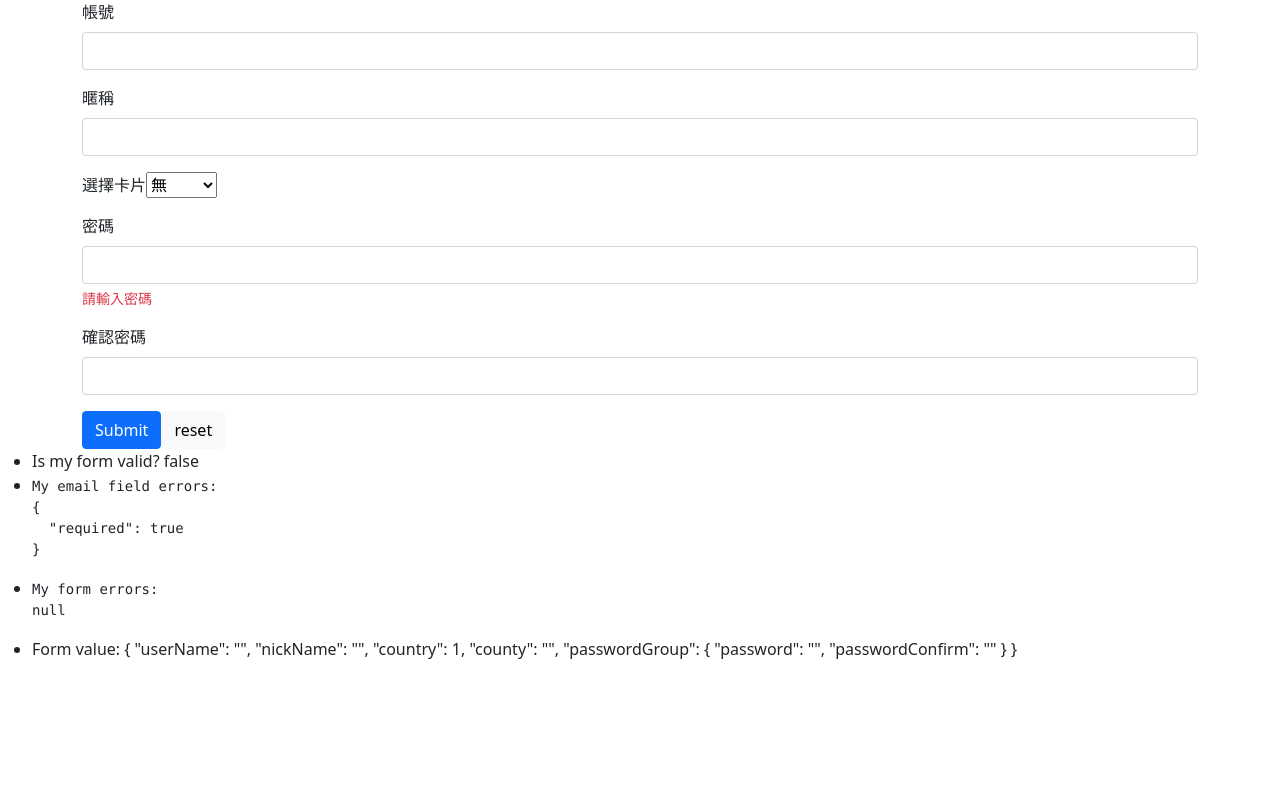
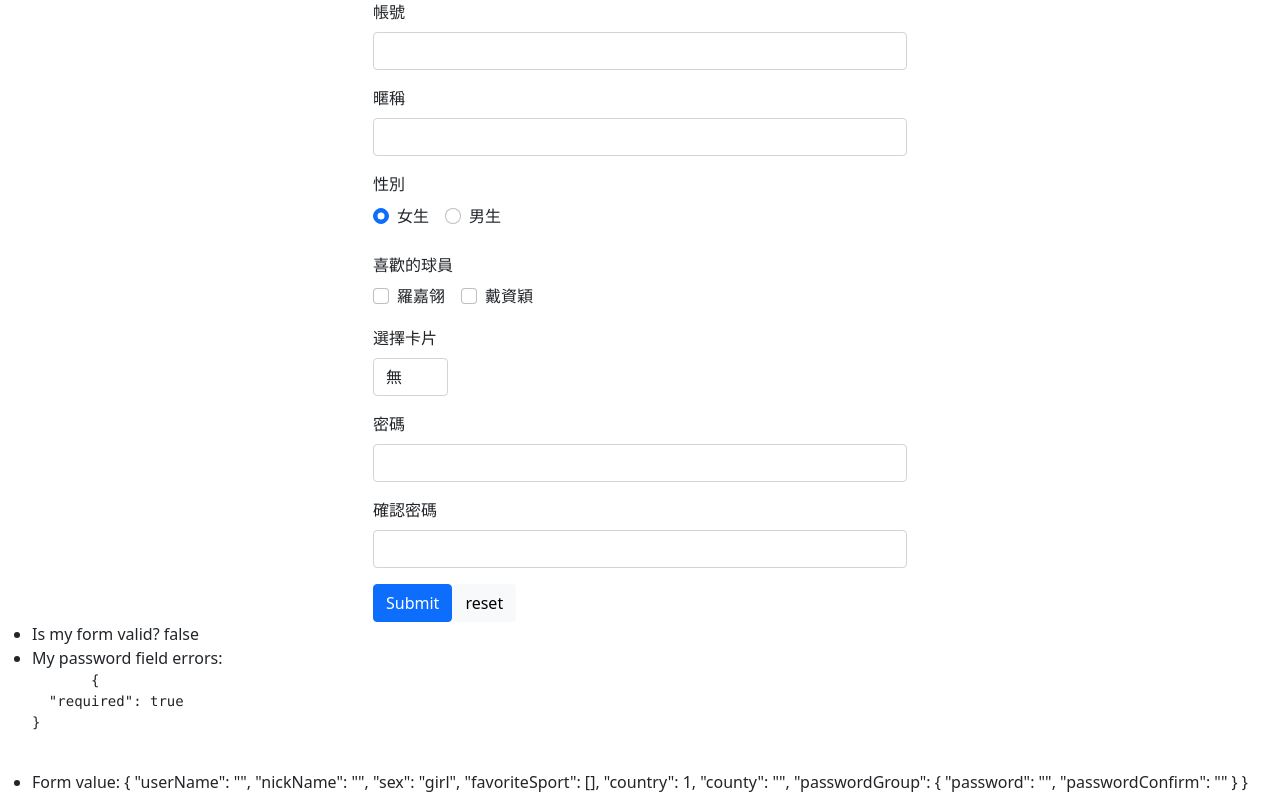
Before and after one commit to bnmghjtyu0/let-api-angular, an Angular app: page / in a window 1280 px wide. Built offline with nearby package versions, Linux system fonts and the light colour scheme.

Commit message:
表單驗證 day4: checkbox 選擇喜歡的球員

```diff
--- a/src/app/name-editor/name-editor.component.html
+++ b/src/app/name-editor/name-editor.component.html
@@ -1,10 +1,6 @@
 <div class="container">
-  <form
-    [formGroup]="profileForm"
-    (ngSubmit)="onSubmit()"
-    class="form-group"
-    novalidate
-  >
+  <div class="row col-md-6 offset-md-3">
+    <form [formGroup]="profileForm" (ngSubmit)="onSubmit()" class="form-group">
       <div class="mb-3">
         <label for="username" class="form-label">帳號</label>
         <input
@@ -12,22 +8,21 @@
           type="text"
           formControlName="userName"
           class="form-control"
+          [ngClass]="{ 'is-invalid': submitted && userName.errors }"
         />
 
         <!-- get userName() 回傳這個參數Ï -->
-      <div *ngIf="userName.invalid && (userName.dirty || userName.touched)">
         <div
-          [hidden]="!userName.errors?.required"
+          *ngIf="submitted && userName.errors?.required"
           class="form-text text-danger"
         >
           請輸入帳號
         </div>
         <div
-          [hidden]="!userName.errors?.minlength"
+          *ngIf="submitted && userName.errors?.minlength"
           class="form-text text-danger"
         >
           長度需要大魚 5
-        </div>
         </div>
 
         <!-- <div *ngIf="profileForm.controls['userName'].invalid">
@@ -47,17 +42,95 @@
           type="text"
           formControlName="nickName"
           class="form-control"
+          [ngClass]="{ 'is-invalid': submitted && form.nickName.errors }"
         />
-      <div *ngIf="profileForm.controls['nickName'].invalid">
-        <div class="form-text text-danger">請輸入暱稱</div>
+        <div
+          *ngIf="submitted && form.nickName.errors?.required"
+          class="form-text text-danger"
+        >
+          請輸入暱稱
         </div>
       </div>
 
       <div class="mb-3">
-      <label>選擇卡片</label>
+        <label class="form-label">性別</label>
+        <div>
+          <div class="form-check form-check-inline">
+            <input
+              id="girl"
+              class="form-check-input"
+              type="radio"
+              value="girl"
+              name="sex"
+              formControlName="sex"
+            />
+            <label for="girl" class="form-check-label" name="sex">女生</label>
+          </div>
+          <div class="form-check form-check-inline">
+            <input
+              id="boy"
+              class="form-check-input"
+              type="radio"
+              value="boy"
+              name="sex"
+              formControlName="sex"
+            />
+            <label for="boy" class="form-check-label" name="sex">男生</label>
+          </div>
+        </div>
+      </div>
+
+      <div class="mb-3">
+        <div class="row align-items-center">
+          <div class="col-auto">
+            <label class="col-form-label">喜歡的球員</label>
+          </div>
+          <div class="col-auto p-0">
+            <div
+              *ngIf="submitted && favoriteSport.errors?.minimumOne"
+              class="form-text text-danger"
+            >
+              <div class="form-text text-danger">至少選一個</div>
+            </div>
+          </div>
+        </div>
+        <div>
+          <!-- <div class="form-check form-check-inline">
+            <input
+              id="checkedAll"
+              class="form-check-input"
+              type="checkbox"
+              value="全選"
+              (change)="onCheckboxAllChange($event)"
+            />
+            <label for="checkedAll" class="form-check-label">全選</label>
+          </div> -->
+          <div
+            class="form-check form-check-inline"
+            *ngFor="let sport of favoriteSportList; let i = index"
+          >
+            <input
+              id="sport-{{ i }}"
+              class="form-check-input"
+              type="checkbox"
+              [value]="sport.value"
+              (change)="onCheckboxChange($event)"
+            />
+            <label for="sport-{{ i }}" class="form-check-label">{{
+              sport.name
+            }}</label>
+          </div>
+        </div>
+      </div>
+
+      <div class="mb-3">
+        <label class="form-label">選擇卡片</label>
         <!-- 2. Call onCountryChange() function on Drop Down value Change -->
+        <div class="row">
+          <div class="col-auto">
             <select
               id="country"
+              class="form-control"
               formControlName="country"
               (change)="onCountryChange()"
             >
@@ -66,14 +139,23 @@
               </option>
             </select>
           </div>
-
-    <div [hidden]="country.value === 1">
-      <div class="mb-3">
-        <label>卡片號碼</label>
-        <input type="text" id="county" formControlName="county" />
+          <div class="col-auto" [hidden]="country.value === 1">
+            <input
+              type="text"
+              id="county"
+              formControlName="county"
+              class="form-control"
+              [ngClass]="{ 'is-invalid': submitted && county.errors }"
+            />
             <!-- 3. Show if County Field has Required validator or not -->
 
+            <div
+              *ngIf="submitted && form.county.errors?.required"
+              class="form-text text-danger"
+            >
               <div class="form-text text-danger">請輸入卡片號碼</div>
+            </div>
+          </div>
         </div>
       </div>
 
@@ -85,9 +167,11 @@
             type="text"
             formControlName="password"
             class="form-control"
+            [ngClass]="{ 'is-invalid': submitted && password?.errors }"
           />
+
           <div
-          [hidden]="!password?.errors?.required"
+            *ngIf="submitted && password?.errors?.required"
             class="form-text text-danger"
           >
             請輸入密碼
@@ -101,8 +185,20 @@
             type="text"
             formControlName="passwordConfirm"
             class="form-control"
+            [ngClass]="{ 'is-invalid': submitted && passwordConfirm?.errors }"
           />
-
+          <div
+            *ngIf="submitted && passwordConfirm?.errors?.required"
+            class="form-text text-danger"
+          >
+            密碼不一致
+          </div>
+          <div
+            *ngIf="submitted && passwordConfirm?.errors?.mustMatch"
+            class="form-text text-danger"
+          >
+            密碼不一致
+          </div>
         </div>
       </div>
       <!-- <button
@@ -119,20 +215,16 @@
       </button>
     </form>
   </div>
+</div>
 
 <ul>
   <li>Is my form valid? {{ profileForm.valid }}</li>
   <li>
+    My password field errors:
     <pre>
-My email field errors:
-{{ profileForm.controls.userName.errors | json }}</pre
-    >
+       {{ passwordConfirm?.errors | json }}
+    </pre>
   </li>
-  <li>
-    <pre>
-My form errors:
-{{ profileForm.errors | json }}</pre
-    >
-  </li>
+
   <li>Form value: {{ profileForm.value | json }}</li>
 </ul>
--- a/src/app/name-editor/name-editor.component.ts
+++ b/src/app/name-editor/name-editor.component.ts
@@ -4,7 +4,50 @@ import {
   FormBuilder,
   FormGroup,
   Validators,
+  FormArray,
 } from '@angular/forms';
+
+function profileFormValidator() {
+  return (formGroup: FormGroup) => {
+    let favoriteSportControl = formGroup.controls['favoriteSport'];
+
+    if (
+      favoriteSportControl.errors &&
+      !favoriteSportControl.errors.minimumOne
+    ) {
+      // return if another validator has already found an error on the matchingControl
+      return;
+    }
+
+    if (favoriteSportControl.value.length === 0) {
+      favoriteSportControl.setErrors({ minimumOne: true });
+    } else {
+      favoriteSportControl.setErrors(null);
+    }
+  };
+}
+
+function passwordMatchValidator(
+  controlName: string,
+  matchingControlName: string
+) {
+  return (formGroup: FormGroup) => {
+    const control = formGroup.controls[controlName];
+    const matchingControl = formGroup.controls[matchingControlName];
+
+    if (matchingControl.errors && !matchingControl.errors.mustMatch) {
+      // return if another validator has already found an error on the matchingControl
+      return;
+    }
+
+    // set error on matchingControl if validation fails
+    if (control.value !== matchingControl.value) {
+      matchingControl.setErrors({ mustMatch: true });
+    } else {
+      matchingControl.setErrors(null);
+    }
+  };
+}
 
 @Component({
   selector: 'name-editor',
@@ -12,13 +55,22 @@ import {
   styleUrls: ['./name-editor.component.scss'],
 })
 export class NameEditorComponent implements OnInit {
+  submitted: boolean = false;
   countryList: { id: number; name: string }[] = [
     { id: 1, name: '無' },
     { id: 2, name: '身分證' },
   ];
+
+  favoriteSportList = [
+    { name: '羅嘉翎', value: 'people1', id: 1, group: 'A' },
+    { name: '戴資穎', value: 'people2', id: 2, group: 'A' },
+  ];
+
+  favoriteSportChecked: string[] = [];
   profileForm!: FormGroup;
   registerForm() {
-    this.profileForm = this.fb.group({
+    this.profileForm = this.fb.group(
+      {
         userName: [
           '',
           [
@@ -27,28 +79,35 @@ export class NameEditorComponent implements OnInit {
             Validators.minLength(5),
           ],
         ],
-      nickName: [''],
+        nickName: ['', [Validators.required]],
+        sex: ['girl', [Validators.required]],
+        favoriteSport: this.fb.array([]),
         country: [1, [Validators.required]],
         county: [''],
         passwordGroup: this.fb.group(
           {
             password: ['', Validators.required],
-          passwordConfirm: [''],
+            passwordConfirm: ['', [Validators.required]],
           },
-        { validator: this.passwordMatchValidator }
+          { validator: passwordMatchValidator('password', 'passwordConfirm') }
         ),
-    });
+      },
+      { validator: profileFormValidator() }
+    );
   }
   constructor(private fb: FormBuilder) {}
 
   ngOnInit(): void {
     this.registerForm();
-
     // 監聽
     this.profileForm.controls['userName'].valueChanges.subscribe((x) => {
       console.log('userName value changed');
       console.log(x);
     });
+  }
+
+  get form() {
+    return this.profileForm.controls;
   }
   get userName() {
     return this.profileForm.controls['userName'];
@@ -59,19 +118,34 @@ export class NameEditorComponent implements OnInit {
   get county() {
     return this.profileForm.controls['county'];
   }
+  get favoriteSport() {
+    return this.profileForm.controls['favoriteSport'];
+  }
+
   get password() {
-    return this.profileForm.controls.passwordGroup.get('password')
+    return this.profileForm.controls.passwordGroup.get('password');
   }
   get passwordConfirm() {
-    return this.profileForm.controls.passwordGroup.get('passwordConfirm')
+    return this.profileForm.controls.passwordGroup.get('passwordConfirm');
   }
 
-  passwordMatchValidator(frm: FormGroup) {
-    return frm.controls['password'].value ===
-      frm.controls['passwordConfirm'].value
-      ? null
-      : { mismatch: true };
+  onCheckboxChange(e: any) {
+    const checkArray: FormArray = this.favoriteSport as FormArray;
+    if (e.target.checked) {
+      checkArray.push(new FormControl(e.target.value));
+    } else {
+      let i: number = 0;
+      checkArray.controls.forEach((item: any) => {
+        if (item.value == e.target.value) {
+          checkArray.removeAt(i);
+          return;
         }
+        i++;
+      });
+    }
+  }
+
+  onCheckboxAllChange(e: any) {}
   onCountryChange() {
     let countrySelected = this.country.value;
     if (countrySelected === 2) {
@@ -82,6 +156,7 @@ export class NameEditorComponent implements OnInit {
       this.county.updateValueAndValidity();
     }
   }
+
   updateProfile() {
     this.profileForm.patchValue({
       userName: 'richard',
@@ -90,30 +165,20 @@ export class NameEditorComponent implements OnInit {
   }
 
   resetFrom() {
+    //submitted = false 不顯示錯誤訊息
+    this.submitted = false;
     this.profileForm.reset();
   }
+
   onSubmit() {
+    //submitted = true 顯示錯誤訊息
+    this.submitted = true;
     // TODO: Use EventEmitter with form value
     console.log(this.profileForm.status);
     console.warn(this.profileForm.value);
+
     if (this.profileForm.valid) {
-      console.log('form submitted');
-    } else {
-      this.validateAllFormFields(this.profileForm); //{7}
+      alert(`成功 ${JSON.stringify(this.profileForm.value, null, 2)}`);
     }
   }
-  validateAllFormFields(formGroup: FormGroup) {
-    //{1}
-    Object.keys(formGroup.controls).forEach((field) => {
-      //{2}
-      const control = formGroup.controls[field]; //{3}
-      if (control instanceof FormControl) {
-        //{4}
-        control.markAsTouched({ onlySelf: true });
-      } else if (control instanceof FormGroup) {
-        //{5}
-        this.validateAllFormFields(control); //{6}
 }
-    });
-  }
-}
```
Lines whose indentation alone changed are shown as unchanged.
